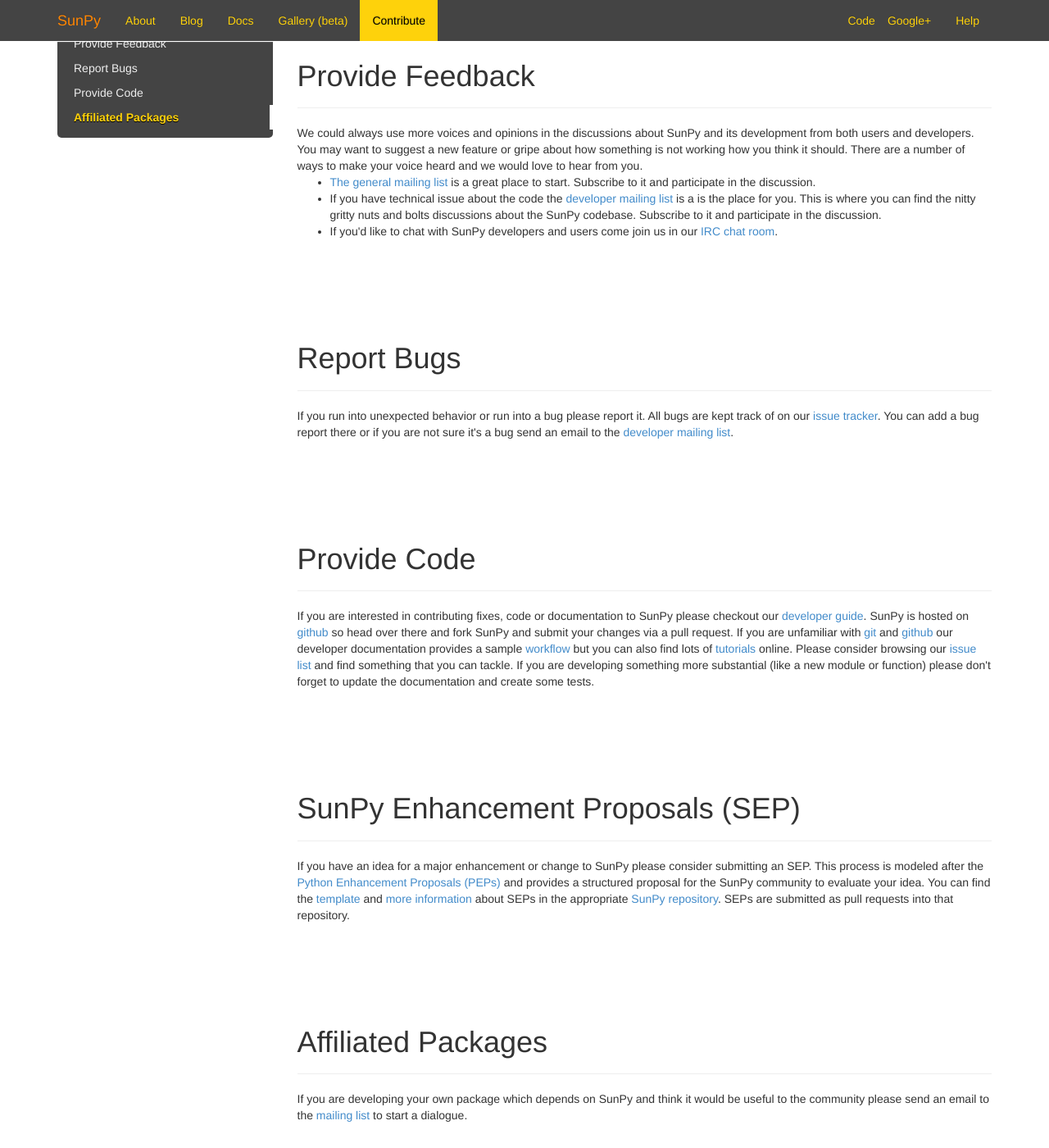
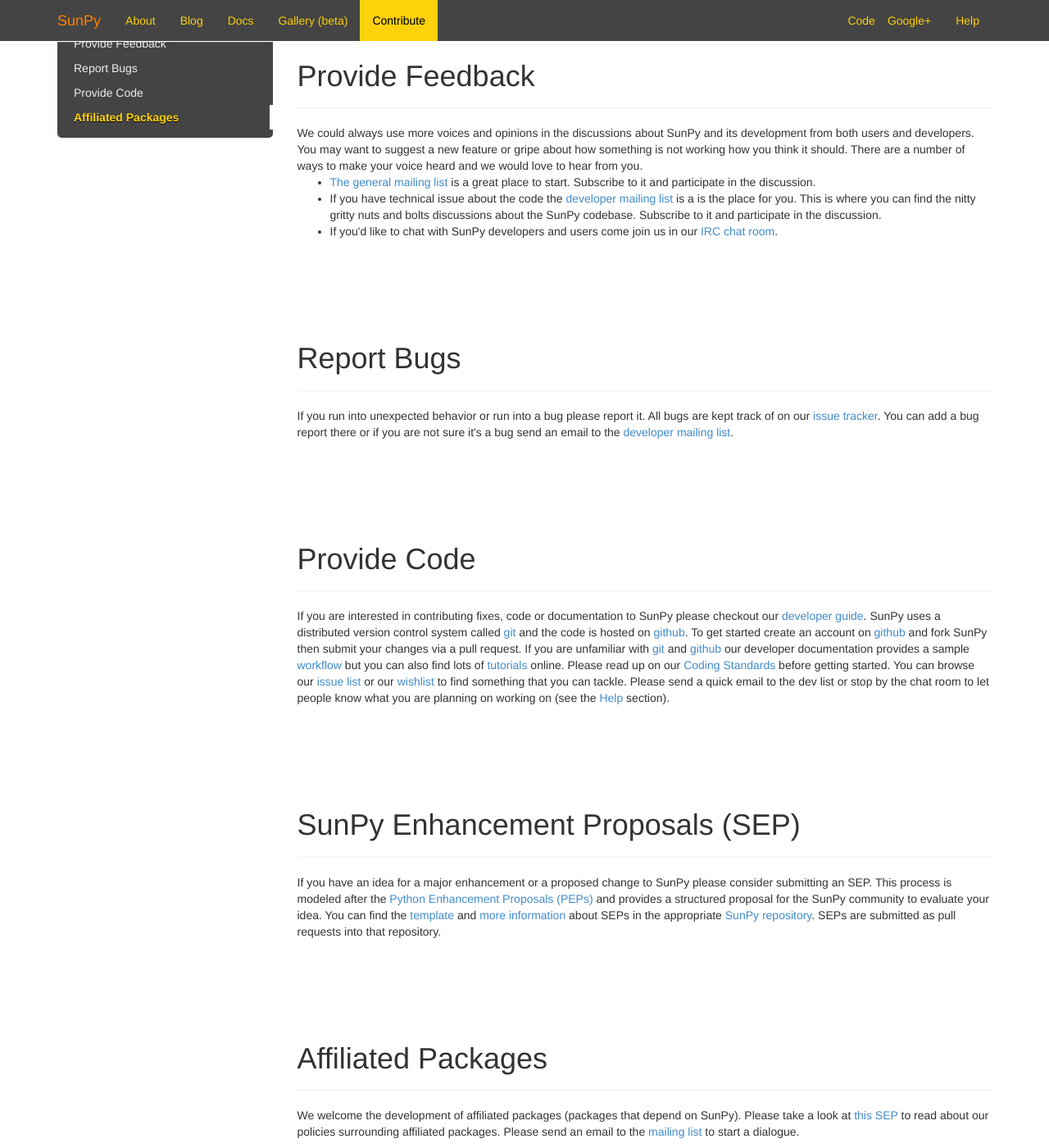
Before and after one commit to sunpy/sunpy.org, a Jekyll site: the page built from contribute.html, in a window 1280 px wide and 1400 px high, scrolled down 219 px. Shown: the whole window at 82% size. Built offline with Jekyll 4.4.1, drawn with Linux system fonts in a browser that asks for light colours; nearby versions of some CDN libraries; Markdown is read by kramdown in place of the engine named in the settings; comment, search, counter and statistics services are not loaded.

Commit message:
update to submitting code and affiliated packages

```diff
--- a/contribute.html
+++ b/contribute.html
@@ -43,14 +43,15 @@
   </div>
   <p>If you are interested in contributing fixes, code or documentation to SunPy please
   checkout our <a href="http://sunpy.readthedocs.org/en/stable/dev.html">developer guide</a>.
-  SunPy is hosted on <a href="http://github.com">github</a> so head over there and fork SunPy
-  and submit your changes via a pull request.
+      SunPy uses a distributed version control system called <a href="http://git-scm.com">git</a> and the code is hosted on
+      <a href="https://github.com/sunpy/sunpy/">github</a>. To get started create an account
+      on <a href="https://github.com">github</a> and fork SunPy then submit your changes via a pull request.
   If you are unfamiliar with <a href="http://git-scm.com">git</a> and <a href="http://github.com">github</a> our developer documentation provides a sample
   <a href="http://sunpy.readthedocs.org/en/stable/dev.html#version-control">workflow</a> but you can also find lots of <a href="http://readwrite.com/2013/09/30/understanding-github-a-journey-for-beginners-part-1#awesm=~opUWunJA2PgPRq">tutorials</a> online.
-  Please consider browsing our <a href="https://github.com/sunpy/sunpy/issues">issue list</a>
-  and find something that you can tackle.
-  If you are developing something more substantial (like a new module or function) please
-  don't forget to update the documentation and create some tests.
+      Please read up on our <a href="https://github.com/sunpy/sunpy/wiki/Developer-Standards">Coding Standards</a> before getting started.
+      You can browse our <a href="https://github.com/sunpy/sunpy/issues">issue list</a> or our <a href="https://github.com/sunpy/sunpy/wiki/Feature-Wishlist">wishlist</a>
+  to find something that you can tackle. Please send a quick email to the dev list or stop by the chat room to let people know what you are
+      planning on working on (see the <a href="http://sunpy.org/help/">Help</a> section).
   </p>
 </div>
 
@@ -58,7 +59,7 @@
   <div class="page-header">
     <h1 id="code">SunPy Enhancement Proposals (SEP)</h1>
   </div>
-  <p>If you have an idea for a major enhancement or change to SunPy please consider
+  <p>If you have an idea for a major enhancement or a proposed change to SunPy please consider
   submitting an SEP. This process is modeled after the
   <a href="http://legacy.python.org/dev/peps/">Python Enhancement Proposals (PEPs)</a>
   and provides a structured proposal for the SunPy community to evaluate your idea.
@@ -74,8 +75,9 @@
   <div class="page-header">
     <h1 id="packages">Affiliated Packages</h1>
   </div>
-  <p>If you are developing your own package which depends on SunPy
-  and think it would be useful to the community please send
+  <p>We welcome the development of affiliated packages (packages that depend on SunPy).
+      Please take a look at <a href="https://github.com/sunpy/sunpy-SEP/blob/master/SEP-0004.md">this SEP</a> to read about our policies surrounding
+      affiliated packages. Please send
   an email to the <a href="https://groups.google.com/forum/#!forum/sunpy">mailing list</a>
   to start a dialogue.
   </p>
```
